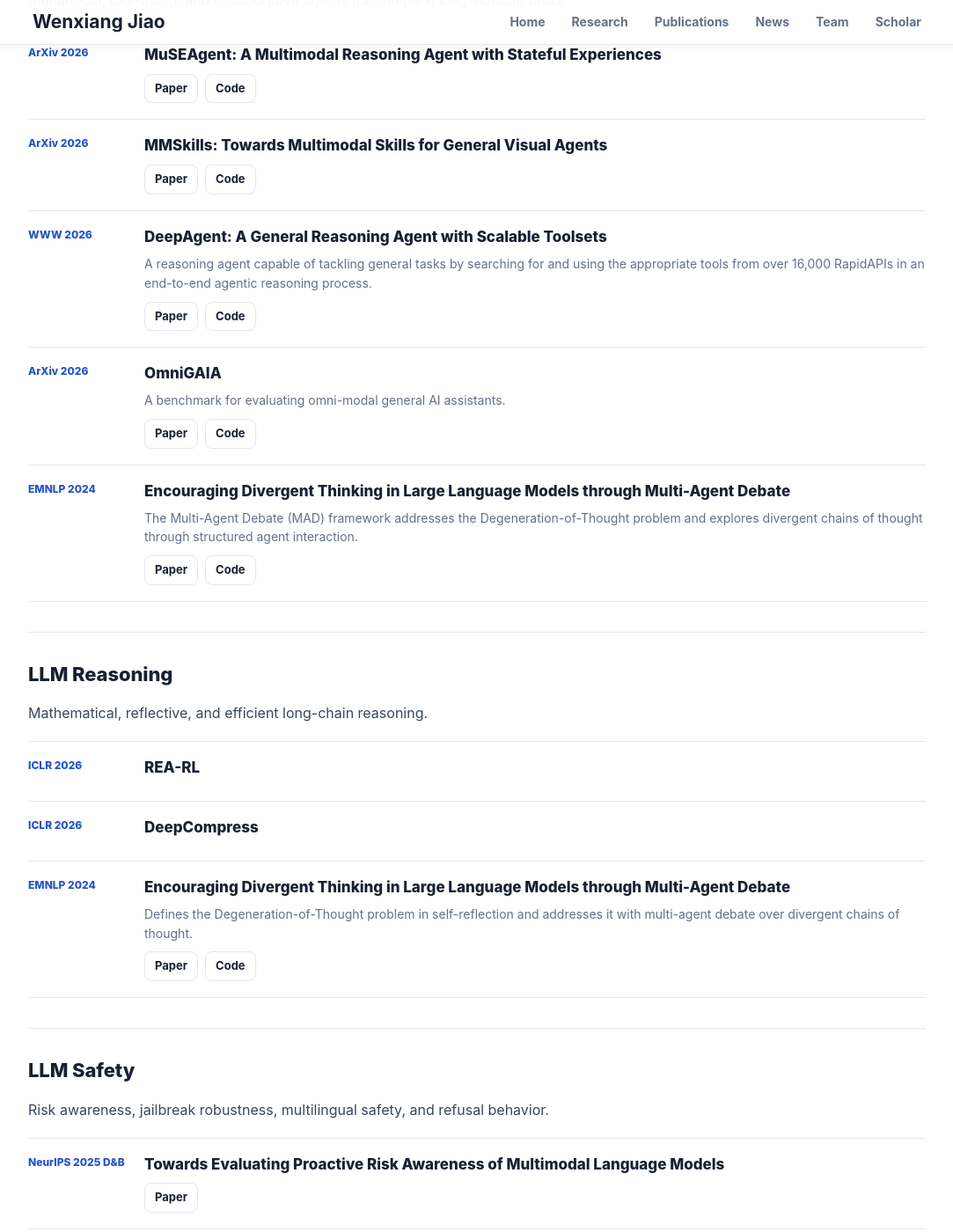
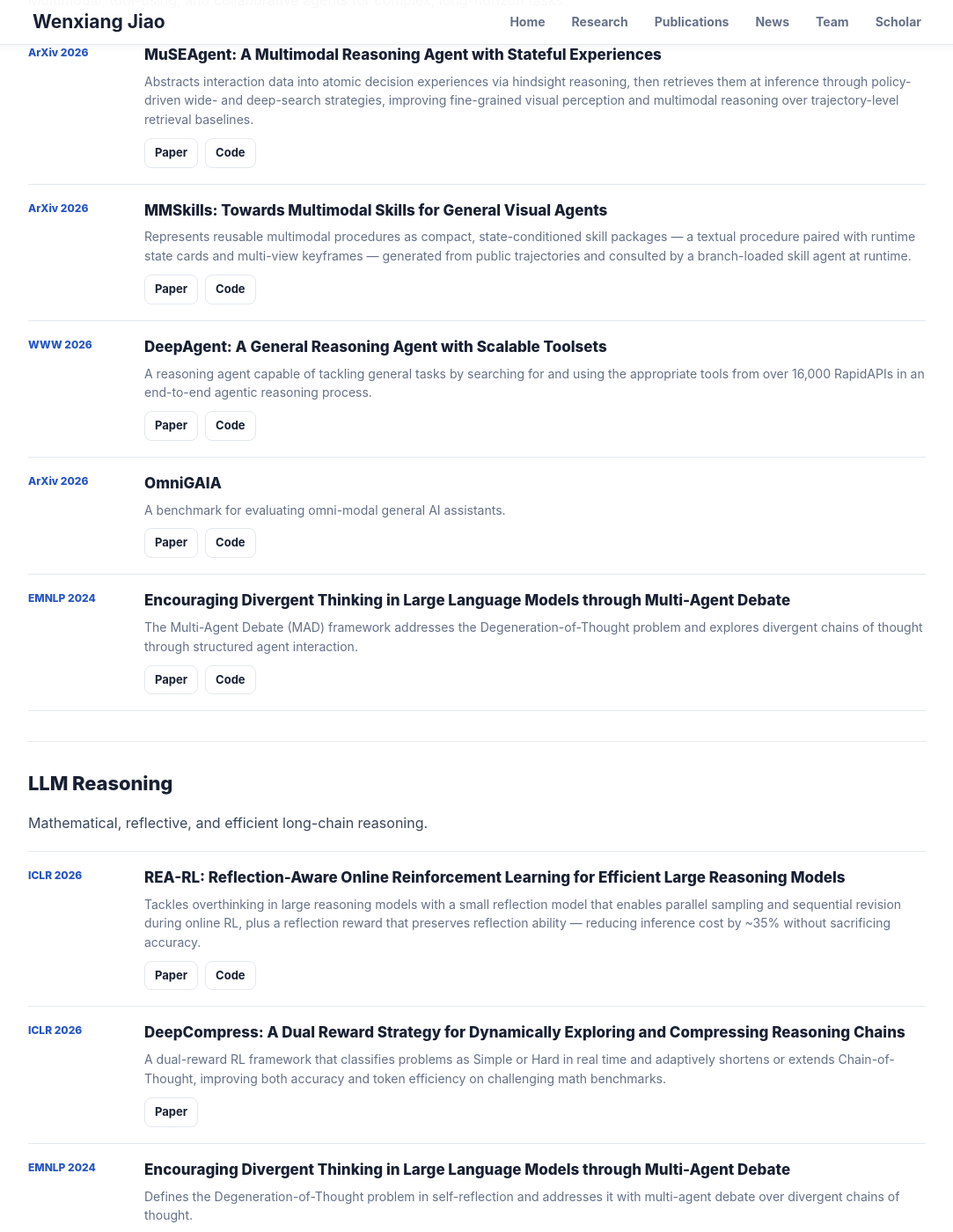
Before and after one commit to wxjiao/wxjiao.github.io, a Jekyll site: the page built from _pages/research.md, in a window 1280 px wide and 1400 px high, scrolled down 506 px. Shown: the whole window at 88% size, without its empty margins (98-1181 px from the left). Built offline with Jekyll 4.4.1, drawn with Linux system fonts in a browser that asks for light colours; nearby versions of some CDN libraries.

Commit message:
Fill in descriptions for MuSEAgent, MMSkills, REA-RL, DeepCompress
Each description distilled from the abstract supplied by the user, no
new claims invented. REA-RL gains its arxiv + code links; DeepCompress
gains its arxiv link.

Co-Authored-By: Claude Opus 4.7 <noreply@anthropic.com>

```diff
--- a/_pages/research.md
+++ b/_pages/research.md
@@ -30,6 +30,7 @@ permalink: /research/
       <div class="publication-meta">ArXiv 2026</div>
       <div class="publication-main">
         <h3>MuSEAgent: A Multimodal Reasoning Agent with Stateful Experiences</h3>
+        <p>Abstracts interaction data into atomic decision experiences via hindsight reasoning, then retrieves them at inference through policy-driven wide- and deep-search strategies, improving fine-grained visual perception and multimodal reasoning over trajectory-level retrieval baselines.</p>
         <div class="inline-links">
           <a href="https://arxiv.org/abs/2603.27813">Paper</a>
           <a href="https://github.com/DeepExperience/MuSEAgent">Code</a>
@@ -40,6 +41,7 @@ permalink: /research/
       <div class="publication-meta">ArXiv 2026</div>
       <div class="publication-main">
         <h3>MMSkills: Towards Multimodal Skills for General Visual Agents</h3>
+        <p>Represents reusable multimodal procedures as compact, state-conditioned skill packages — a textual procedure paired with runtime state cards and multi-view keyframes — generated from public trajectories and consulted by a branch-loaded skill agent at runtime.</p>
         <div class="inline-links">
           <a href="https://arxiv.org/abs/2605.13527">Paper</a>
           <a href="https://github.com/DeepExperience/MMSkills">Code</a>
@@ -93,13 +95,22 @@ permalink: /research/
     <article class="publication-row">
       <div class="publication-meta">ICLR 2026</div>
       <div class="publication-main">
-        <h3>REA-RL</h3>
+        <h3>REA-RL: Reflection-Aware Online Reinforcement Learning for Efficient Large Reasoning Models</h3>
+        <p>Tackles overthinking in large reasoning models with a small reflection model that enables parallel sampling and sequential revision during online RL, plus a reflection reward that preserves reflection ability — reducing inference cost by ~35% without sacrificing accuracy.</p>
+        <div class="inline-links">
+          <a href="https://arxiv.org/abs/2505.19862">Paper</a>
+          <a href="https://github.com/hexuandeng/REA-RL">Code</a>
+        </div>
       </div>
     </article>
     <article class="publication-row">
       <div class="publication-meta">ICLR 2026</div>
       <div class="publication-main">
-        <h3>DeepCompress</h3>
+        <h3>DeepCompress: A Dual Reward Strategy for Dynamically Exploring and Compressing Reasoning Chains</h3>
+        <p>A dual-reward RL framework that classifies problems as Simple or Hard in real time and adaptively shortens or extends Chain-of-Thought, improving both accuracy and token efficiency on challenging math benchmarks.</p>
+        <div class="inline-links">
+          <a href="https://arxiv.org/abs/2510.27419">Paper</a>
+        </div>
       </div>
     </article>
     <article class="publication-row">
```
